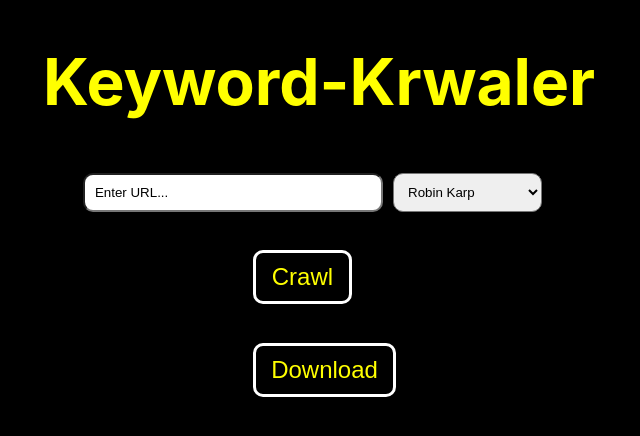
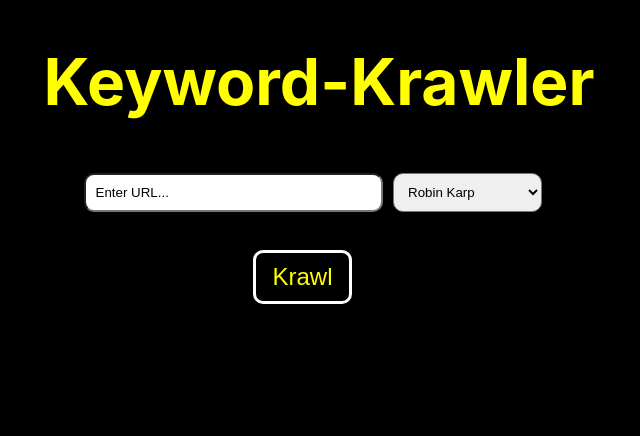
Before and after one commit to PALLAVIKHEDLE/keyword-krawler, a React (Create React App) app: page / in a window 1280 px wide. Shown: the top 436 px of the page, without its empty margins (321-961 px from the left). Built offline with nearby package versions, Linux system fonts and the light colour scheme.

Commit message:
Spell changes

```diff
--- a/src/components/homePage/index.js
+++ b/src/components/homePage/index.js
@@ -101,7 +101,7 @@ function HomePage() {
   return (
     <div id="pdf-container" className={`container ${!loading && scrollPosition > 200 ? 'move-up' : ''}`}>
          <div>
-        <h1   className="textStyle">Keyword-Krwaler</h1>
+        <h1   className="textStyle">Keyword-Krawler</h1>
         <div className="inputContainer">
           <input
             type="text"
@@ -122,7 +122,7 @@ function HomePage() {
           </select>
         </div>
         <button className="centeredButton" onClick={handleSubmit}>
-          Crawl
+          Krawl
         </button>
         {loading && (
           <div className="upwards-transition">
@@ -142,11 +142,11 @@ function HomePage() {
         )}
         {scraperData && <ScraperTextFrame url={urlInput}  scraperData={scraperData}/>}
         {keywordListData&& <KeywordListFrame keywordListData={keywordListData}/>}
-        {multialgo &&<AlgoComparision/>}
+        {multialgo &&<AlgoComparision multialgo={multialgo}/>}
 
-        <button className="downloadButton" onClick={handleDownload}>
+        {/* <button className="downloadButton" onClick={handleDownload}>
           Download
-        </button>
+        </button> */}
       </div>
     </div>
   );
```
